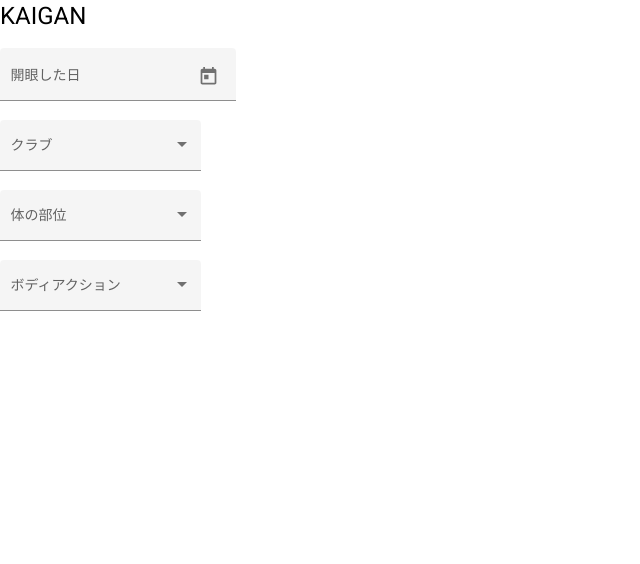
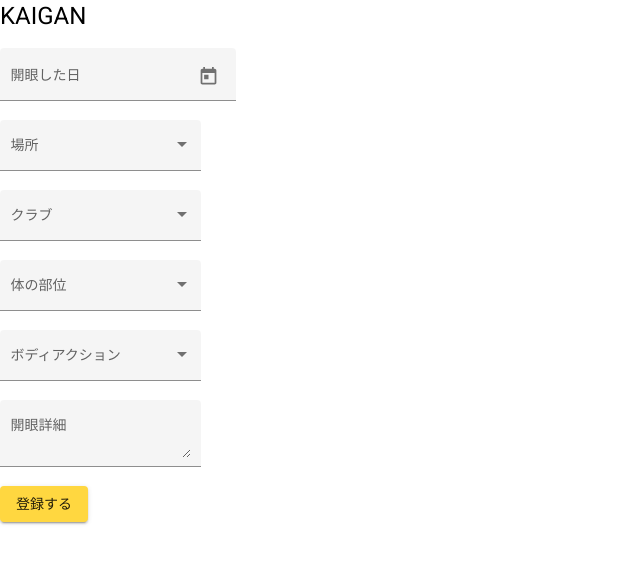
Before and after one commit to tomo-IR/kaigan, an Angular app: page / in a window 1280 px wide. Shown: the top 564 px of the page, without its empty margins (0-640 px from the left). Built offline with nearby package versions, Linux system fonts and the light colour scheme.

Commit message:
フォーム追加

```diff
--- a/src/app/app.component.html
+++ b/src/app/app.component.html
@@ -11,6 +11,26 @@
   <mat-datepicker-toggle matSuffix [for]="picker"></mat-datepicker-toggle>
   <mat-datepicker [startAt]="today" #picker></mat-datepicker> </mat-form-field
 ><br />
+
+<mat-form-field appearance="fill">
+  <mat-label>場所</mat-label>
+  <mat-select [formControl]="selectedPlace" multiple (valueChange)="cons()">
+    <mat-select-trigger>
+      {{selectedPlace.value?.[0] || ''}}
+      <span
+        *ngIf="(selectedPlace.value?.length || 0) > 1"
+        class="example-additional-selection"
+      >
+        (+{{ (selectedPlace.value?.length || 0) - 1 }}
+        {{ selectedPlace.value?.length === 2 ? "other" : "others" }})
+      </span>
+    </mat-select-trigger>
+    <mat-option *ngFor="let place of placeList" [value]="place">{{
+      place
+    }}</mat-option>
+  </mat-select> </mat-form-field
+><br />
+
 <mat-form-field appearance="fill">
   <mat-label>クラブ</mat-label>
   <mat-select [formControl]="selectedClubs" multiple (valueChange)="cons()">
@@ -65,5 +85,16 @@
     <mat-option *ngFor="let action of actionList" [value]="action">{{
       action
     }}</mat-option>
-  </mat-select>
-</mat-form-field>
+  </mat-select> </mat-form-field
+><br />
+
+<mat-form-field appearance="fill">
+  <mat-label>開眼詳細</mat-label>
+  <textarea
+    matInput
+    [formControl]="textArea"
+    (change)="cons()"
+  ></textarea></mat-form-field
+><br />
+
+<button mat-raised-button color="accent">登録する</button>
--- a/src/app/app.component.ts
+++ b/src/app/app.component.ts
@@ -10,10 +10,12 @@ export class AppComponent {
   title = 'kaigan';
   today: Date = new Date();
   selectedDate = new FormControl();
+  selectedPlace = new FormControl();
   selectedClubs = new FormControl('');
   selectedActions = new FormControl('');
   selectedBodyParts = new FormControl('');
-
+  textArea = new FormControl('');
+  placeList: string[] = ['ラウンド', 'ショートコース', 'レンジ', '自宅'];
   clubList: string[] = [
     'クラブ問わず',
     'ウッド',
@@ -31,6 +33,7 @@ export class AppComponent {
     'インパクト',
     'フォロー',
     'フィニッシュ',
+    'その他のアクション',
   ];
   bodyPartsList: string[] = [
     '頭',
@@ -44,8 +47,11 @@ export class AppComponent {
     '足',
     '膝',
     '足裏',
+    'その他の部位',
   ];
   cons() {
+    console.log(this.textArea);
+    console.log(this.selectedPlace);
     console.log(this.selectedClubs);
     console.log(this.selectedBodyParts);
     console.log(this.selectedActions);
```
